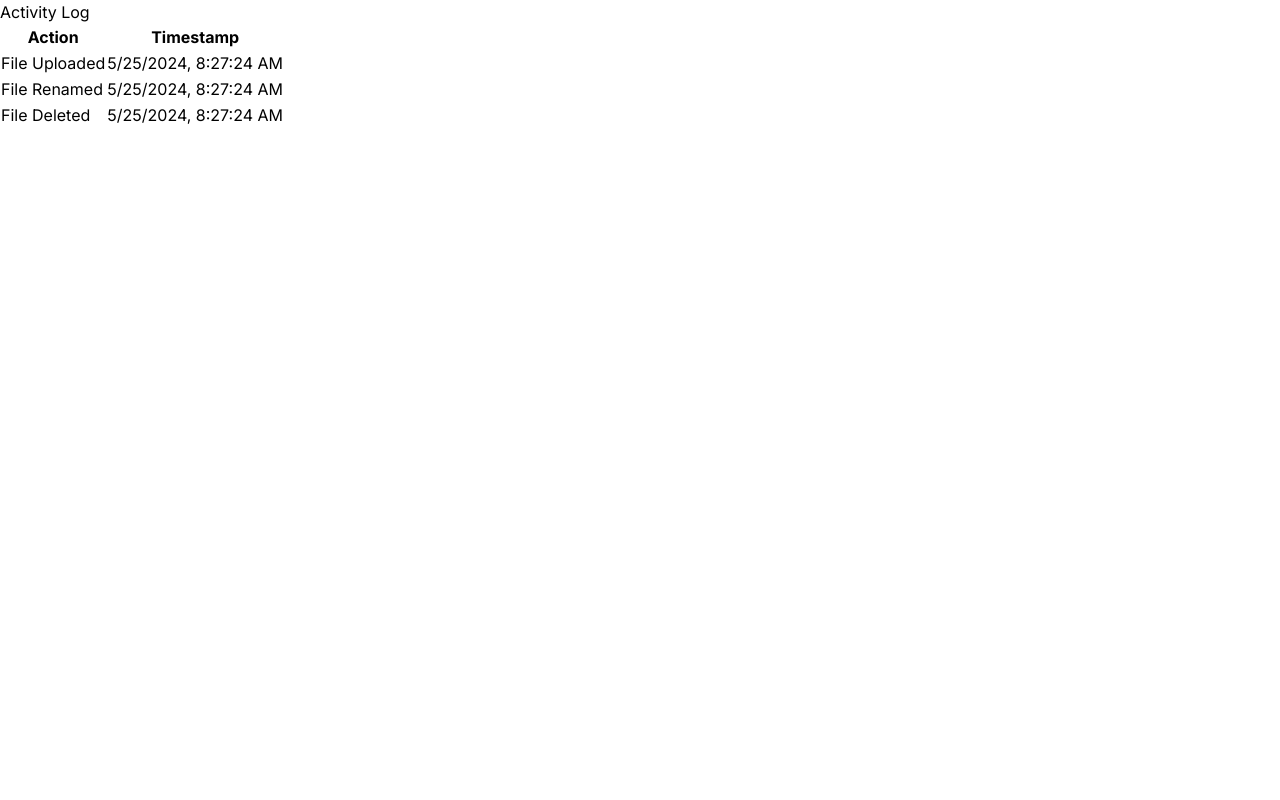
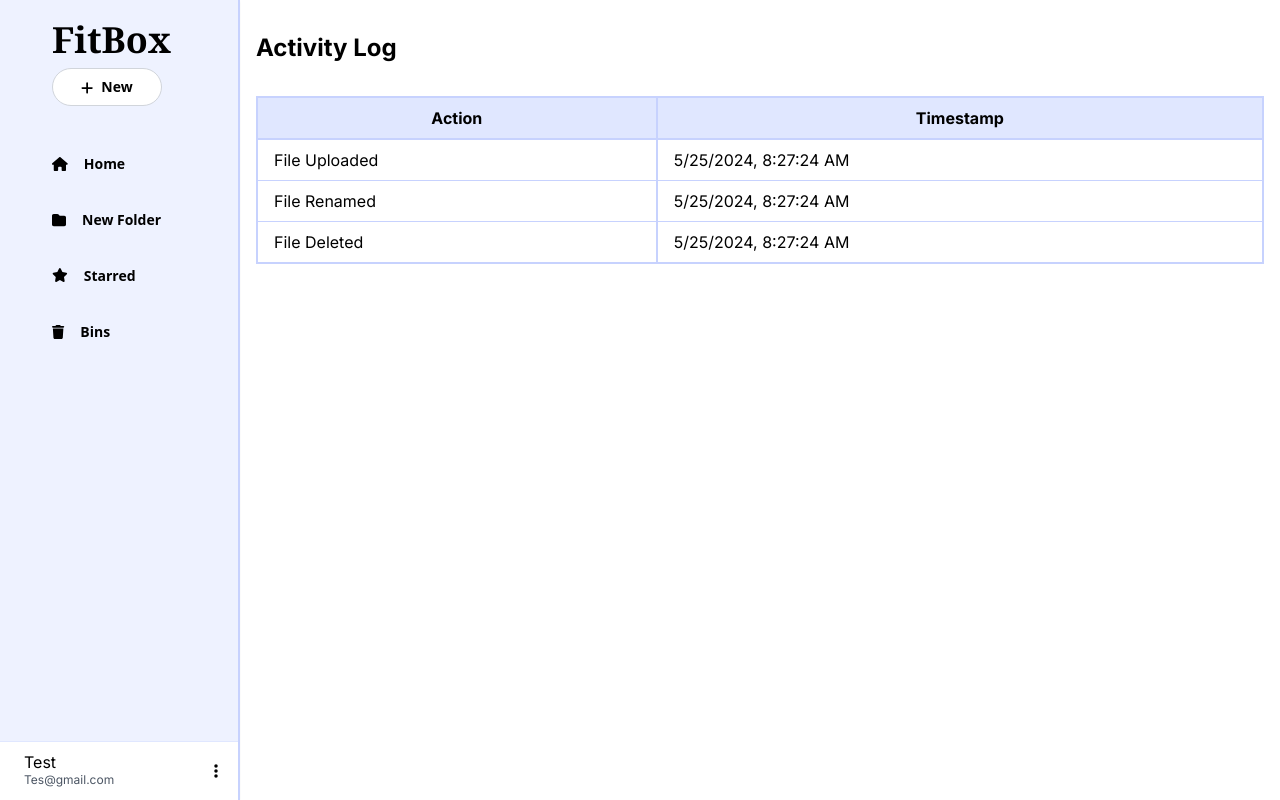
Before and after one commit to ECCloud-Team/client-side, a Next.js app: page /activitylog in a window 1280 px wide. Built offline with nearby package versions, Linux system fonts and the light colour scheme.

Commit message:
pagelog update

```diff
--- a/src/app/_components/Sidebar.tsx
+++ b/src/app/_components/Sidebar.tsx
@@ -1,11 +1,16 @@
 "use client";
-import { ChevronFirst, ChevronLast, MoreVertical } from 'lucide-react'
+import { ChevronFirst, ChevronLast, MoreVertical } from "lucide-react";
 import React, { useState } from "react";
 import Link from "next/link";
-import { FontAwesomeIcon } from '@fortawesome/react-fontawesome';
-import { faEllipsisVertical, faFolder, faPlus, faStar, faTrash} from '@fortawesome/free-solid-svg-icons';
-
-
+import { FontAwesomeIcon } from "@fortawesome/react-fontawesome";
+import {
+  faFolder,
+  faPlus,
+  faStar,
+  faTrash,
+  faEllipsisVertical,
+  faHome,
+} from "@fortawesome/free-solid-svg-icons";
 
 export default function Sidebar({ children }: { children: React.ReactNode }) {
     const [expanded, setExpanded] = useState(false)
@@ -27,43 +32,49 @@ export default function Sidebar({ children }: { children: React.ReactNode }) {
                         FitBox
                         <button
                             type="button"
-                            className="inline-flex mt-2 px-7 py-2 text-[16px] text-sm bg-white border border-gray-300 rounded-full"
+                            className="inline-flex font-sans mt-2 px-7 py-2 text-[16px] text-sm bg-white border border-gray-300 rounded-full"
                             data-dropdown-toggle="dropdown"
                             onClick={toggleNewDropdown}
                         >
-                            <FontAwesomeIcon icon={faPlus} className="mr-2 mt-0.5" />
+                            <FontAwesomeIcon icon={faPlus} className="mr-2 mt-1" />
                             New
                         </button>
                         {newdropdownOpen && (
                             <ul className="absolute z-[1] flex flex-col space-y-2 p-2 m-2 shadow bg-white rounded-md">
-                            <Link href="/categories/New-Folder" className="text-sm">
+                            <Link href="/categories/New-Folder" className="text-sm font-sans font-semibold">
                                 New Folder
                             </Link>
                             <div className="h-px bg-gray-300 w-full"></div>
-                            <Link href="/categories/File-Upload" className="text-sm">
+                            <Link href="/categories/File-Upload" className="text-sm font-sans font-semibold">
                                 File Upload
                             </Link>
                             <div className="h-px bg-gray-300 w-full"></div>
-                            <Link href="/categories/Folder-Upload" className="text-sm">
+                            <Link href="/categories/Folder-Upload" className="text-sm font-sans font-semibold">
                                 Folder Upload
                             </Link>
                             </ul>
                         )}
                         <button
                         type="button"
-                        className="flex justify-between gap-2 mt-10 py-2 items-center text-[17px] text-sm hover:text-blue-300">
-                        <FontAwesomeIcon icon={faFolder} className='mr-2' />
+                        className="flex justify-between gap-2 font-sans mt-10 py-2 items-center text-[17px] text-sm hover:text-blue-300">
+                        <FontAwesomeIcon icon={faHome} className='mr-2 ' />
+                        <Link href="/">Home</Link>
+                        </button>
+                        <button
+                        type="button"
+                        className="flex justify-between gap-2 font-sans mt-5 py-2 items-center text-[17px] text-sm hover:text-blue-300">
+                        <FontAwesomeIcon icon={faFolder} className='mr-2 ' />
                         New Folder
                         </button>
                         <button
                         type="button"
-                        className="flex justify-between gap-2 mt-5 py-2 items-center text-[17px] text-sm hover:text-blue-300">
+                        className="flex justify-between gap-2 font-sans mt-5 py-2 items-center text-[17px] text-sm hover:text-blue-300">
                         <FontAwesomeIcon icon={faStar} className='mr-2 mb-0.5' />
                         Starred
                         </button>
                         <button
                         type="button"
-                        className="flex justify-between gap-2 mt-5 py-2 items-center text-[17px] text-sm hover:text-blue-300">
+                        className="flex justify-between gap-2 font-sans mt-5 py-2 items-center text-[17px] text-sm hover:text-blue-300">
                         <FontAwesomeIcon icon={faTrash} className='mr-2 justify-center' />
                         Bins
                         </button>
@@ -86,15 +97,15 @@ export default function Sidebar({ children }: { children: React.ReactNode }) {
                           </button>
                           {userdropdownOpen && (
                               <ul className="absolute left-56 bottom-5 z-10 flex flex-col space-y-2 p-2 m-2 shadow bg-white rounded-md ">
-                              <Link href="/categories/New-Folder" className="text-sm  hover:">
+                              <Link href="/categories/New-Folder" className="text-sm font-sans font-semibold">
                                   Settings
                               </Link>
                               <div className="h-px bg-gray-300 w-full"></div>
-                              <Link href="/activitylog" className="text-sm">
+                              <Link href="/activitylog" className="text-sm font-sans font-semibold">
                                   Activity
                               </Link>
                               <div className="h-px bg-gray-300 w-full"></div>
-                              <Link href="/categories/File-Upload" className="text-sm">
+                              <Link href="/categories/File-Upload" className="text-sm font-sans font-semibold">
                                   Log Out
                               </Link>
                               </ul>
--- a/src/app/activitylog/page.tsx
+++ b/src/app/activitylog/page.tsx
@@ -1,5 +1,6 @@
 "use client";
 import React, { useState, useEffect } from 'react';
+import Sidebar from '../_components/Sidebar';
 
 const ActivityPage = () => {
 const [activities, setActivities] = useState<{ id: number; action: string; timestamp: string; }[]>([]);
@@ -15,26 +16,32 @@ useEffect(() => {
 }, []);
 
   return (
-    <div>
-      <h1>Activity Log</h1>
-      <table>
+    <div className='flex'>
+      <Sidebar />
+        <div className="container mx-auto px-4">
+          <h1 className="text-2xl font-bold my-8">Activity Log</h1>
+          <div className="overflow-x-auto">
+            <table className="w-full table-auto border-b-2 border-indigo-200 border-l-2 border-r-2">
               <thead>
-          <tr>
-            <th>Action</th>
-            <th>Timestamp</th>
+                <tr className="bg-indigo-100 ">
+                  <th className="text-[16px] px-4 py-2 border-2 border-indigo-200">Action</th>
+                  <th className="text-[16px] px-4 py-2 border-2 border-indigo-200">Timestamp</th>
                 </tr>
               </thead>
               <tbody>
                 {activities.map((activity) => (
-            <tr key={activity.id}>
-              <td>{activity.action}</td>
-              <td>{activity.timestamp}</td>
+                  <tr key={activity.id} className="hover:bg-gray-100">
+                    <td className="border px-4 py-2 border-indigo-200 border-r-2">{activity.action}</td>
+                    <td className="border px-4 py-2 border-indigo-200">{activity.timestamp}</td>
                   </tr>
                 ))}
               </tbody>
             </table>
           </div>
+        </div>
+      </div>
   );
 };
 
+
 export default ActivityPage;
--- a/src/app/page.tsx
+++ b/src/app/page.tsx
@@ -6,7 +6,7 @@ import Sidebar from "./_components/Sidebar";
 import Searchbar from "./_components/Searchbar";
 import Folderlist from "./_components/folder/Folderlist";
 import Filelist from "./_components/file/Filelist";
-import ActivityPage from "./activitylog/activity";
+
 
 export default function Home() {
   return (
```
Lines whose indentation alone changed are shown as unchanged.
